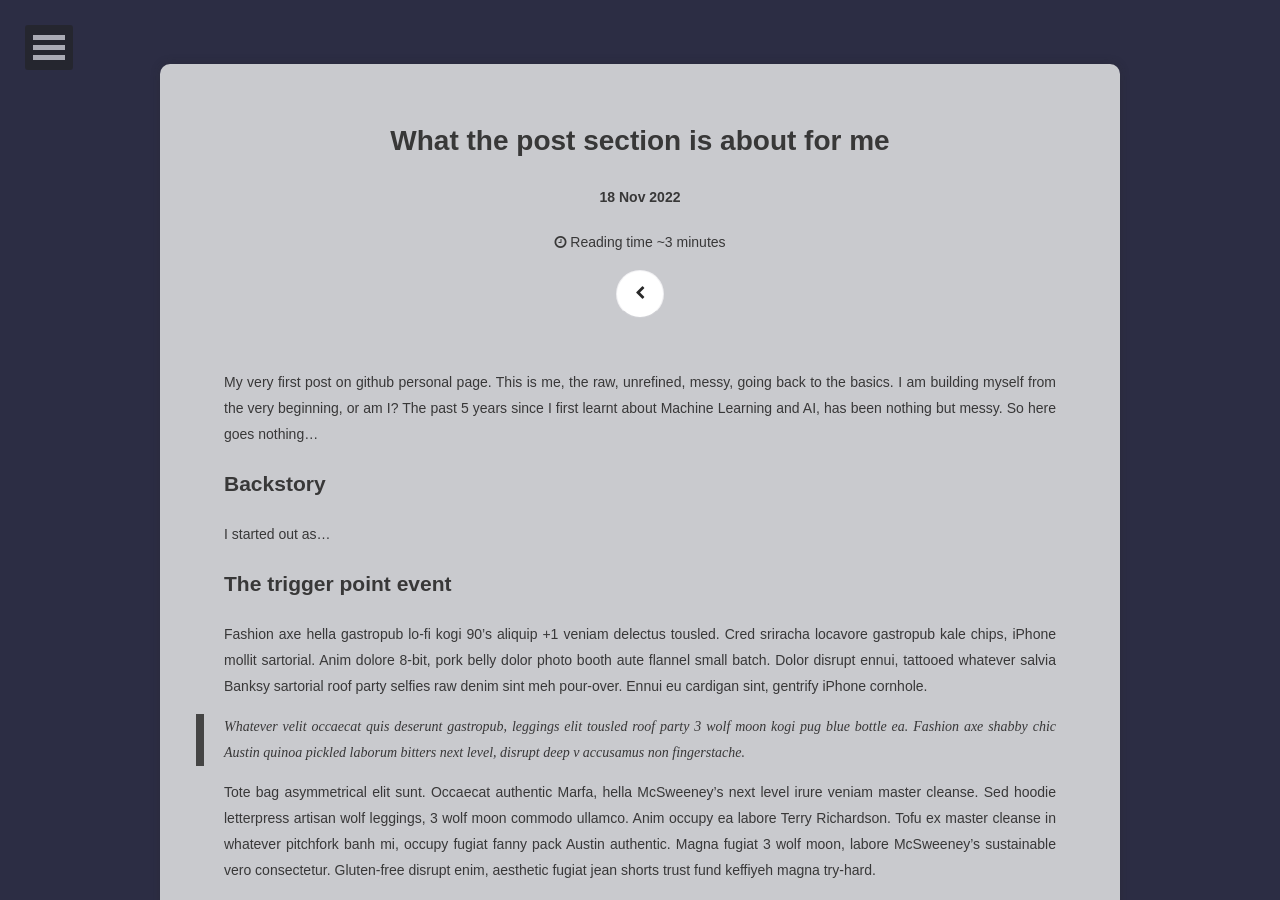
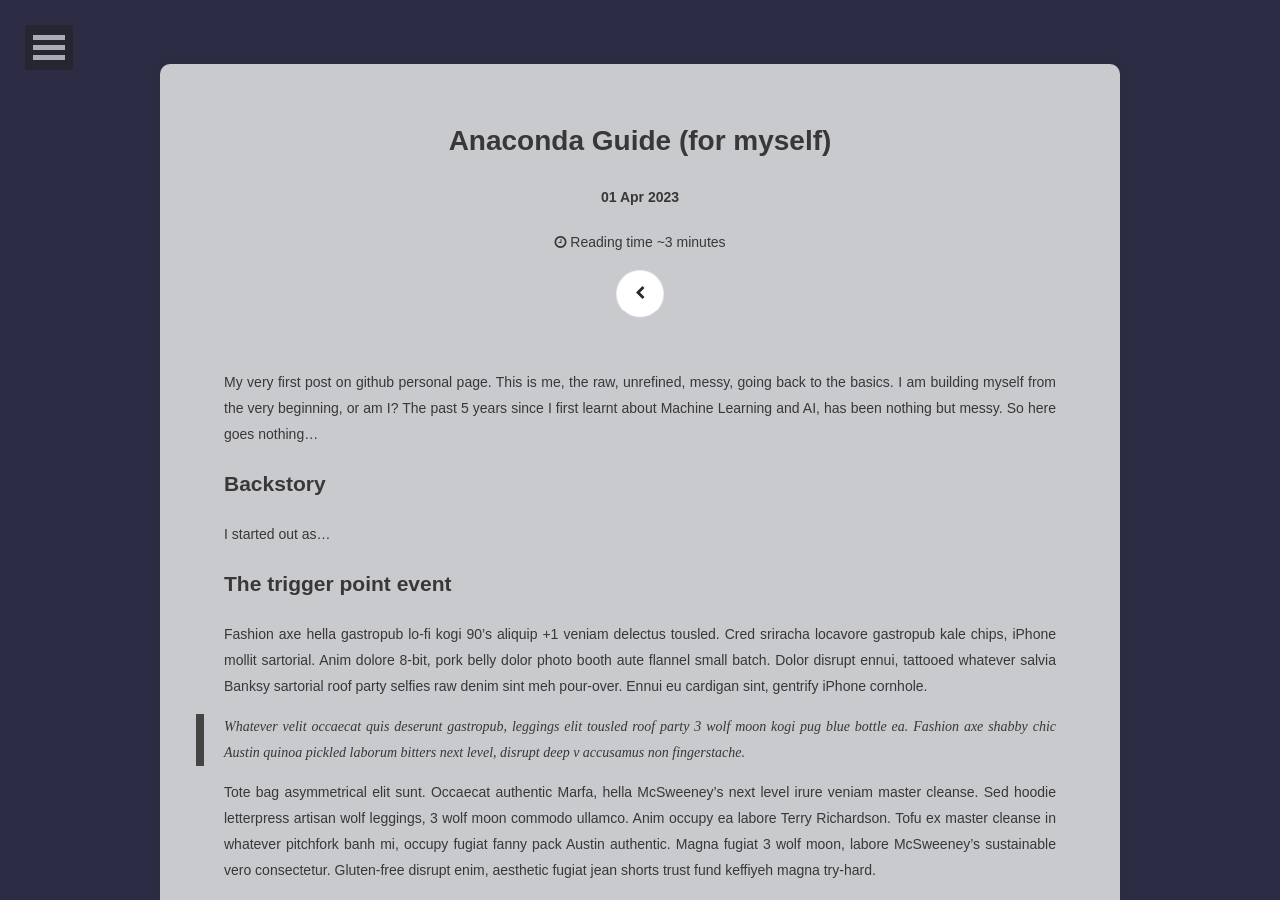
Before and after one commit to leezhiqiangleonard/leezhiqiangleonard.github.io, a Jekyll site: the page built from _posts/2023-04-01-Anaconda.md, in a window 1280 px wide and 900 px high. Built offline with Jekyll 4.4.1, drawn with Linux system fonts in a browser that asks for light colours; some of the changed text lies outside the part shown.

Commit message:
Update 2023-04-01-Anaconda.md

```diff
--- a/_posts/2023-04-01-Anaconda.md
+++ b/_posts/2023-04-01-Anaconda.md
@@ -1,9 +1,9 @@
 ---
 layout: post
-title: "What the post section is about for me"
-date: 2022-11-18
-excerpt: "What I hope to achieve here.."
-tags: [first post, goal, aspirations, hopes, dreams]
+title: "Anaconda Guide (for myself)"
+date: 2023-04-01
+excerpt: "A list of commands that I would need, so that I can learn them properly"
+tags: [first guide, first attempt]
 comments: true
 ---
 
```
